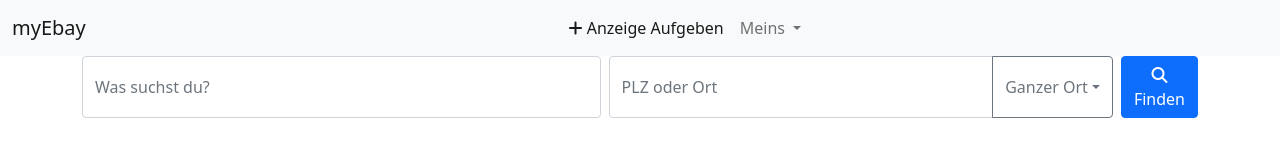
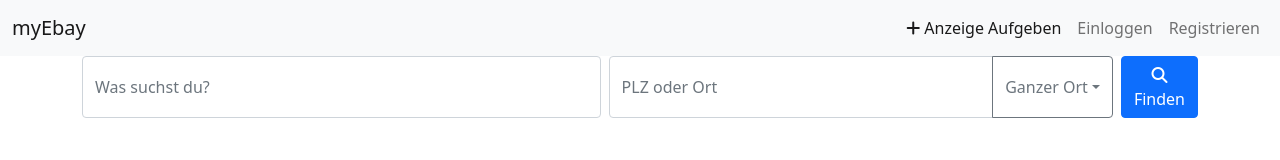
Before and after one commit to omr-dev/myEbay, a plain HTML site: page index.html in a window 1280 px wide. Drawn offline with nearby package versions, Linux system fonts and the light colour scheme.

Commit message:
navbar visual update

```diff
--- a/index.html
+++ b/index.html
@@ -28,25 +28,16 @@
                     <span class="navbar-toggler-icon"></span>
                 </button>
                 <div class="collapse navbar-collapse" id="navbarSupportedContent">
-                    <ul class="navbar-nav mx-auto mb-2 mb-lg-0 my-lg-0">
+                    <ul class="navbar-nav ms-auto mb-2 mb-lg-0 my-lg-0">
 
                         <li class="nav-item">
                             <a class="nav-link active" aria-current="page" href="#"><i class="fa-solid fa-plus"></i>
                                 Anzeige
                                 Aufgeben</a>
                         </li>
+                        <li class="nav-item"><a class="nav-link" href="#">Einloggen</a></li>
+                        <li class="nav-item"><a class="nav-link" href="#">Registrieren</a></li>
 
-                        <li class="nav-item dropdown">
-                            <a class="nav-link dropdown-toggle" href="#" id="navbarDarkDropdownMenuLink" role="button"
-                                data-bs-toggle="dropdown" aria-expanded="false">
-                                Meins
-                            </a>
-                            <ul class="dropdown-menu dropdown-menu-dark" aria-labelledby="navbarDarkDropdownMenuLink">
-                                <li><a class="dropdown-item" href="#">Einloggen</a></li>
-                                <li><a class="dropdown-item" href="#">Registrieren</a></li>
-
-                            </ul>
-                        </li>
 
                     </ul>
 
```
